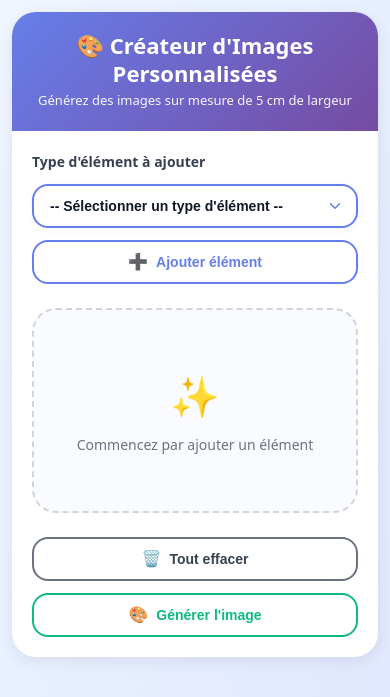
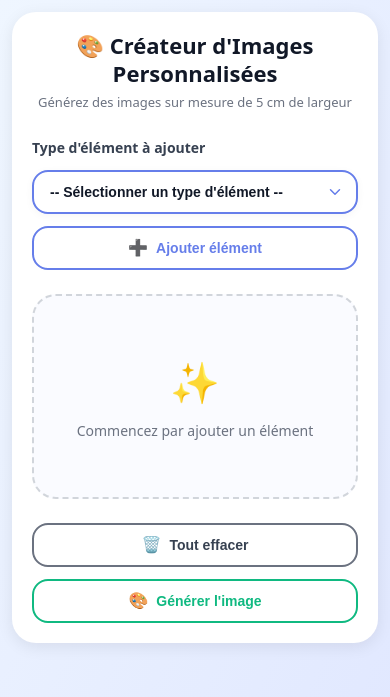
Before and after one commit to moa-digitalagency/G-n-rateurThermalPrint, a Flask app: page / in a window 390 px wide. Shown: the top 697 px of the page. Run offline with Flask 3, Linux system fonts and the light colour scheme.

Commit message:
Update page structure to remove header and improve styling
Replaced the static `header` element with a `.page-title` div in `index.html`. Updated `static/style.css` to apply styles to `.page-title` and `.content` classes, removing header-specific styles.

Replit-Commit-Author: Agent
Replit-Commit-Session-Id: 37d001a4-7b31-480e-bf5e-6febbbf806fd
Replit-Commit-Checkpoint-Type: full_checkpoint
Replit-Commit-Event-Id: e886b205-059f-4d18-9bc2-8577008c1893
Replit-Commit-Screenshot-Url: https://storage.googleapis.com/screenshot-production-us-central1/dabd1b4c-0af1-4ac0-8935-d02ce78d556f/37d001a4-7b31-480e-bf5e-6febbbf806fd/4xtviWp

```diff
--- a/static/style.css
+++ b/static/style.css
@@ -56,27 +56,26 @@ body {
     overflow: hidden;
 }
 
-header {
-    background: var(--primary-gradient);
-    color: white;
-    padding: 1.5rem 1rem;
-    text-align: center;
+.content {
+    padding: 1.5rem;
 }
 
-header h1 {
+.page-title {
+    text-align: center;
+    margin-bottom: 1.5rem;
+}
+
+.page-title h1 {
     font-size: 1.5rem;
     font-weight: 700;
-    margin-bottom: 0.25rem;
+    margin-bottom: 0.375rem;
     line-height: 1.25;
+    color: var(--text-dark);
 }
 
-header p {
+.page-title p {
     font-size: 0.875rem;
-    opacity: 0.95;
-}
-
-.content {
-    padding: 1.5rem;
+    color: var(--text-light);
 }
 
 .controls {
@@ -427,20 +426,16 @@ input[type="file"] {
         border-radius: var(--radius-lg);
     }
 
-    header {
-        padding: 1.25rem 1rem;
+    .content {
+        padding: 1.25rem;
     }
 
-    header h1 {
+    .page-title h1 {
         font-size: 1.375rem;
     }
 
-    header p {
+    .page-title p {
         font-size: 0.8125rem;
-    }
-
-    .content {
-        padding: 1.25rem;
     }
 
     .action-buttons {
@@ -453,7 +448,7 @@ input[type="file"] {
 }
 
 @media (max-width: 320px) {
-    header h1 {
+    .page-title h1 {
         font-size: 1.25rem;
     }
 
--- a/templates/index.html
+++ b/templates/index.html
@@ -8,12 +8,11 @@
 </head>
 <body>
     <div class="container">
-        <header>
-            <h1>🎨 Créateur d'Images Personnalisées</h1>
-            <p>Générez des images sur mesure de 5 cm de largeur</p>
-        </header>
-
         <div class="content">
+            <div class="page-title">
+                <h1>🎨 Créateur d'Images Personnalisées</h1>
+                <p>Générez des images sur mesure de 5 cm de largeur</p>
+            </div>
             <div class="controls">
                 <div class="add-element-section">
                     <label for="element-type-select" class="select-label">Type d'élément à ajouter</label>
```
Also changed, not shown: attached_assets/targeted_element_1761845004267.png (added).
